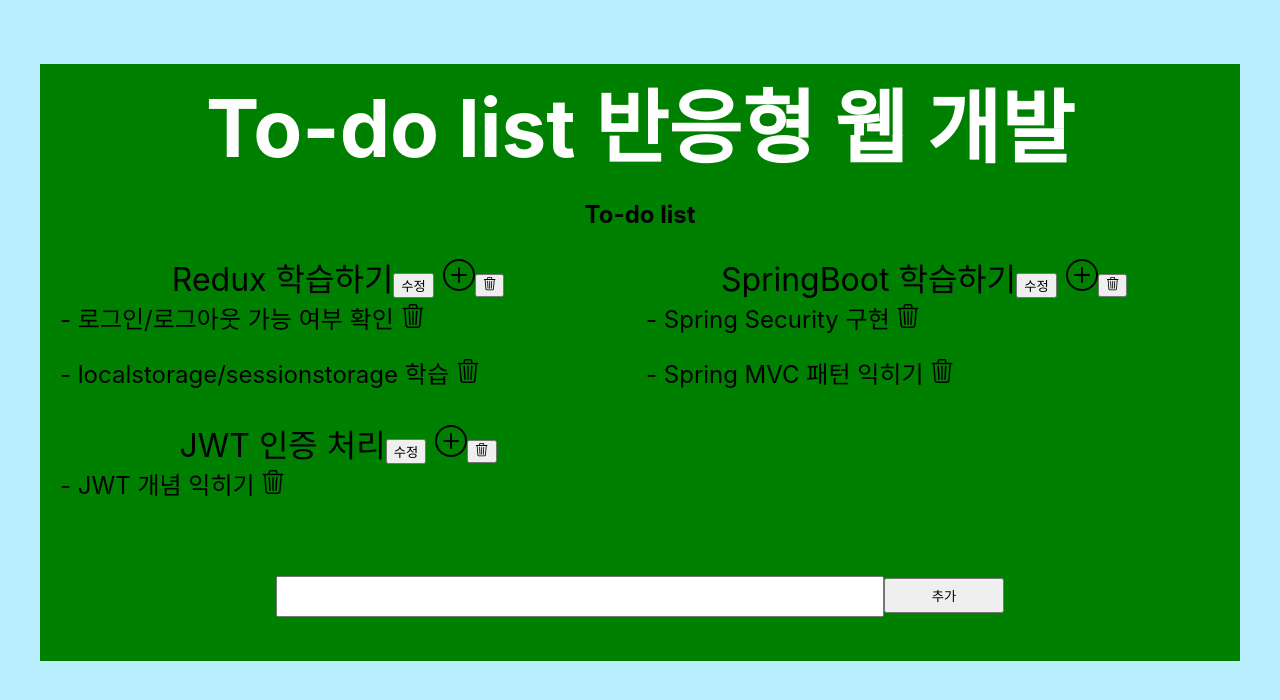
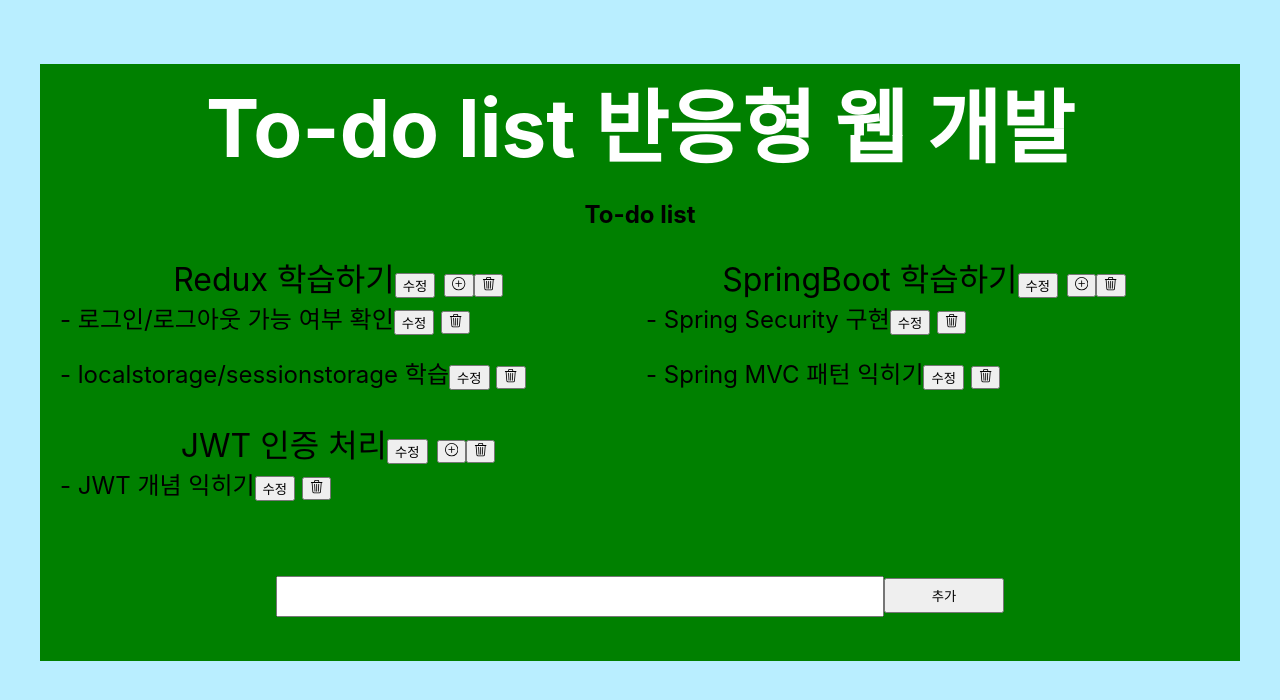
Before and after one commit to BerkleyLim/Todolist, a React (Create React App) app in the folder todolist/: page / in a window 1280 px wide. Shown: the top 700 px of the page. Built offline with nearby package versions, Linux system fonts and the light colour scheme.

Commit message:
feat: Update contents CRUD
Todolist 소분류 업데이트 (대분류 : title, 소분류 : contents)

```diff
--- a/todolist/src/App.js
+++ b/todolist/src/App.js
@@ -28,6 +28,15 @@ function App() {
   // Todolist title 수정용 state
   const [changeTitle, setChangeTitle] = useState();
 
+  // todolist 소분류 추가 입력 모드 활성화 state
+  const [isContentsAdd, setIsContentsAdd] = useState(false);
+  const [createInputContents, setCreateInputContents] = useState();
+
+  // todolist 소분류 갱신모드 설정 여부
+  const [isContentsUpdate, setIsContentsUpdate] = useState(false);
+  // todolist 입력
+  const [updateInputContents, setUpdateInputContents] = useState();
+
   /**
    * 다음은 TodoList 입력용 이벤트 함수
    */
@@ -57,6 +66,30 @@ function App() {
     dispatch({ type: "setTodoList", array: to });
   };
 
+  /**
+   * todolist 소분류 추가 작업 입력
+   */
+  const addContentsOnChange = (e, index) => {
+    const { name, value } = e.target;
+    setCreateInputContents({ [index]: { [name]: value } });
+    console.log(createInputContents);
+  };
+  /**
+   *  Todolist 소분류 추가하는 기능
+   */
+  const createContentsButton = (todo, index) => {
+    let tmp = todo;
+    tmp?.contents.push(createInputContents[index].contents);
+    dispatch({
+      type: "setTodoList",
+      array: update(todoList, {
+        $merge: {
+          [index]: tmp,
+        },
+      }),
+    });
+  };
+
   // 수정용 메서드
   const updateTitlOnChange = (e, index) => {
     const { name, value } = e.target;
@@ -79,6 +112,34 @@ function App() {
     });
   };
 
+  /**
+   * 소분류용 갱신 메서드 입력
+   */
+  const updateContentsOnChange = (e, index, tcIndex) => {
+    const { name, value } = e.target;
+    setUpdateInputContents({ [index]: { [tcIndex]: { [name]: value } } });
+    console.log(updateInputContents);
+  };
+
+  /**
+   * 소분류용 갱신 메서드 수행 = state 값 반영
+   */
+  const updateContents = (index, tcIndex) => {
+    /**
+     * 불변성 유지하면서 갱신 시킬 수 있습니다.
+     */
+    let contents = updateInputContents[index][tcIndex].contents;
+    let to = todoList[index];
+    to.contents[tcIndex] = contents;
+
+    dispatch({
+      type: "setTodoList",
+      array: update(todoList, {
+        [index]: { $set: to },
+      }),
+    });
+  };
+
   // 삭제 관련 메소드 (제목)
   const removeTitle = (index) => {
     /**
@@ -90,6 +151,26 @@ function App() {
         $splice: [[index, 1]],
       }),
     });
+  };
+
+  // 삭제 관련 메소드 (소분류)
+  const removeContents = (index, tcIndex) => {
+    let to = update(todoList[index].contents, {
+      $splice: [[tcIndex, 1]],
+    });
+
+    console.log(to);
+
+    dispatch({
+      type: "setTodoList",
+      array: update(todoList, {
+          [index]: {
+            contents: {$set: to},
+          },
+      }),
+    });
+
+    // console.log(tcIndex)
   };
 
   return (
@@ -133,7 +214,11 @@ function App() {
                         >
                           수정
                         </Button>{" "}
-                        <PlusCircle />
+                        <Button
+                          onClick={() => setIsContentsAdd(!isContentsAdd)}
+                        >
+                          <PlusCircle />
+                        </Button>
                         <Button onClick={() => removeTitle(index)}>
                           <Trash3 />
                         </Button>
@@ -141,9 +226,61 @@ function App() {
                     )}
                   </div>
 
+                  {isContentsAdd && (
+                    <>
+                      {"소분류 추가용 Input : "}
+                      <Input
+                        name="contents"
+                        // defaultValue={}
+                        onChange={(e) => addContentsOnChange(e, index)}
+                      />
+                      <Button onClick={() => createContentsButton(todo, index)}>
+                        추가
+                      </Button>
+                    </>
+                  )}
                   {todo?.contents?.map((tc, tcIndex) => (
                     <div key={tcIndex} className="todoContents">
-                      - {tc} <Trash3 />
+                      {isContentsUpdate ? (
+                        <div>
+                          -
+                          <Input
+                            name="contents"
+                            defaultValue={tc}
+                            onChange={(e) =>
+                              updateContentsOnChange(e, index, tcIndex)
+                            }
+                          />
+                          <Button
+                            onClick={() => updateContents(index, tcIndex)}
+                          >
+                            todolist수정
+                          </Button>
+                          <Button
+                            onClick={() =>
+                              setIsContentsUpdate(!isContentsUpdate)
+                            }
+                          >
+                            취소
+                          </Button>
+                        </div>
+                      ) : (
+                        <div>
+                          - {tc}
+                          <Button
+                            onClick={() =>
+                              setIsContentsUpdate(!isContentsUpdate)
+                            }
+                          >
+                            수정
+                          </Button>{" "}
+                          <Button
+                            onClick={() => removeContents(index, tcIndex)}
+                          >
+                            <Trash3 />
+                          </Button>
+                        </div>
+                      )}
                     </div>
                   ))}
                 </div>
```
